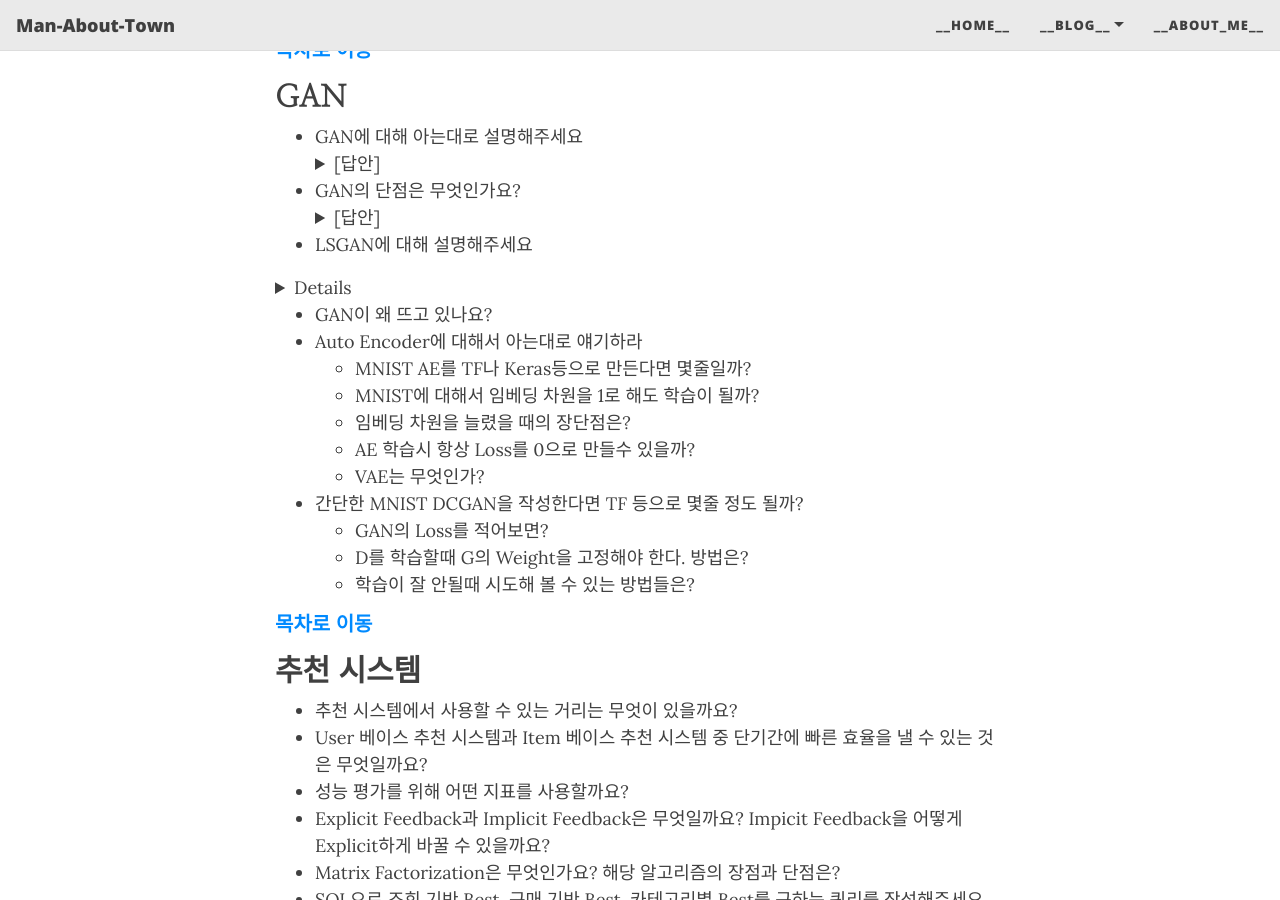
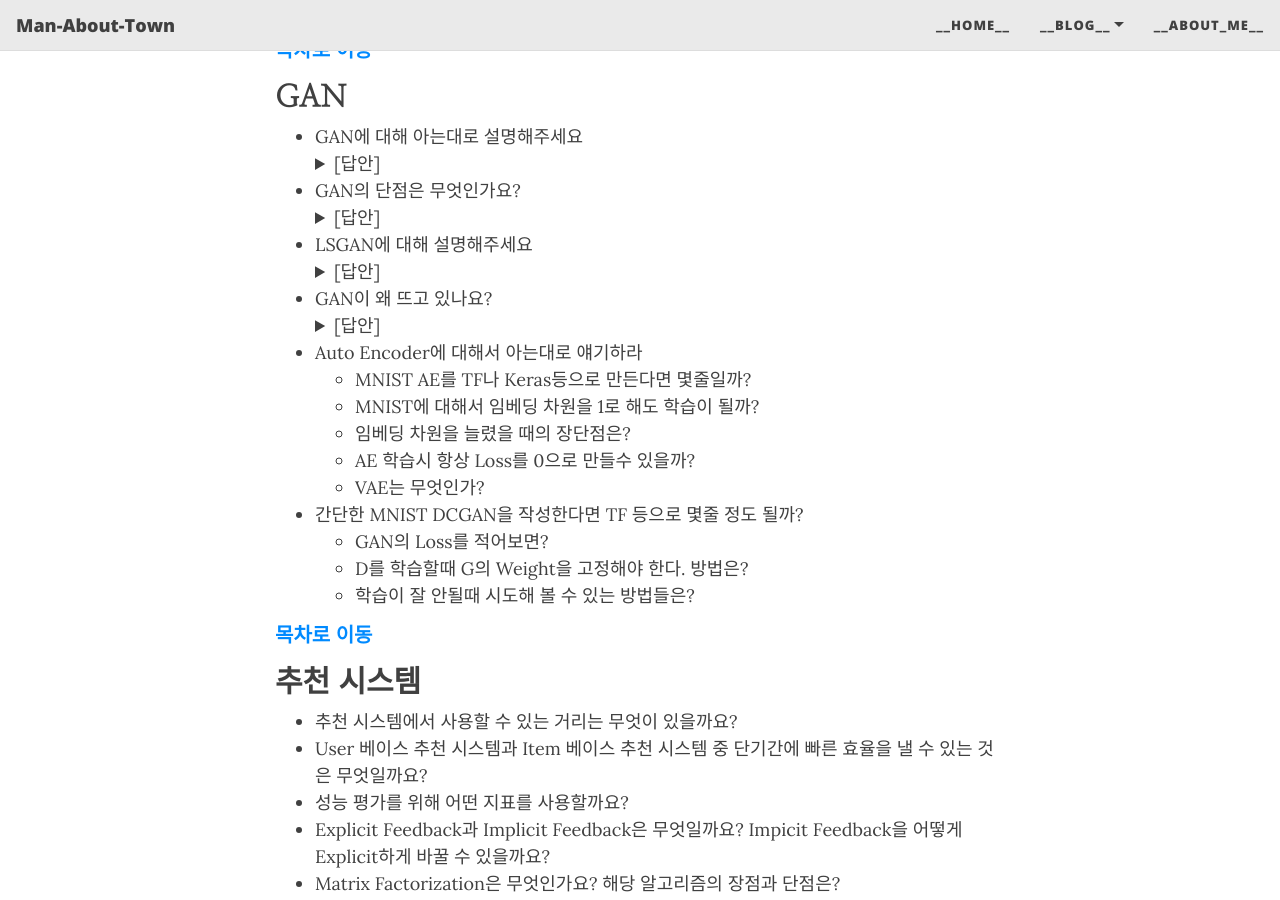
Before and after one commit to YongWookHa/yongwookha.github.io, a Jekyll site: the page built from collections/_MachineLearning/2021-01-29-Interview Question.md, in a window 1280 px wide and 900 px high, scrolled down 10126 px. Built offline with Jekyll 4.4.1, drawn with Linux system fonts in a browser that asks for light colours; nearby versions of some CDN libraries; some web fonts are replaced; formulas are drawn with MathJax 3; comment, search, counter and statistics services are not loaded.

Commit message:
update contents

```diff
--- a/collections/_MachineLearning/2021-01-29-Interview Question.md
+++ b/collections/_MachineLearning/2021-01-29-Interview Question.md
@@ -1081,13 +1081,19 @@ Answer by [YongWook Ha](https://github.com/YongWookHa)
 
   </details>
 - LSGAN에 대해 설명해주세요
- <details markdown="1">
+  <details markdown="1">
     <summary>[답안]</summary>
 
     > Discriminator가 Real과 Fake를 구분할 때 CrossEntorpy 대신 Least square error를 이용한다. 학습 과정에서 최소화해야하는 Entropy는 모델이 "긴가민가"할 때 높은 값으로 나온다. 이는 역설적으로 모델이 높은 확신도로 맞춘 데이터에 대해서는 거의 학습하지 않는다는 것을 의미한다. 일반적인 Classfication 모델에서는 문제가 안되지만, GAN에서는 이 점이 Generator의 학습을 저해하는 요소이다. 따라서 최대한 "모든" 데이터에 대해 학습할 수 있도록 Squared error를 최소화하는 Loss을 채택한 것이 LSGAN이다.
 
   </details>
 - GAN이 왜 뜨고 있나요?
+  <details markdown="1">
+    <summary>[답안]</summary>
+
+    > 먼저, Generator와 Discriminator를 경쟁시키면서 학습한다는 발상이 흥미롭다. 학습 난이도가 높기 때문에 새로운 학습 전략이 필요했는데, KL-divergence 이후에 JS-divergence, Wasserstein distance 등이 대두되며 기존에 생성 모델으로 주로 이용하던 VAE에 비해 개성 있고 형태적으로 더 다양한 결과를 얻을 수 있게 되었다. 이를 통해 GAN이 생성 모델의 새로운 패러다임으로 떠오르고 있다.
+
+  </details>
 - Auto Encoder에 대해서 아는대로 얘기하라
 	- MNIST AE를 TF나 Keras등으로 만든다면 몇줄일까?
 	- MNIST에 대해서 임베딩 차원을 1로 해도 학습이 될까?
```
